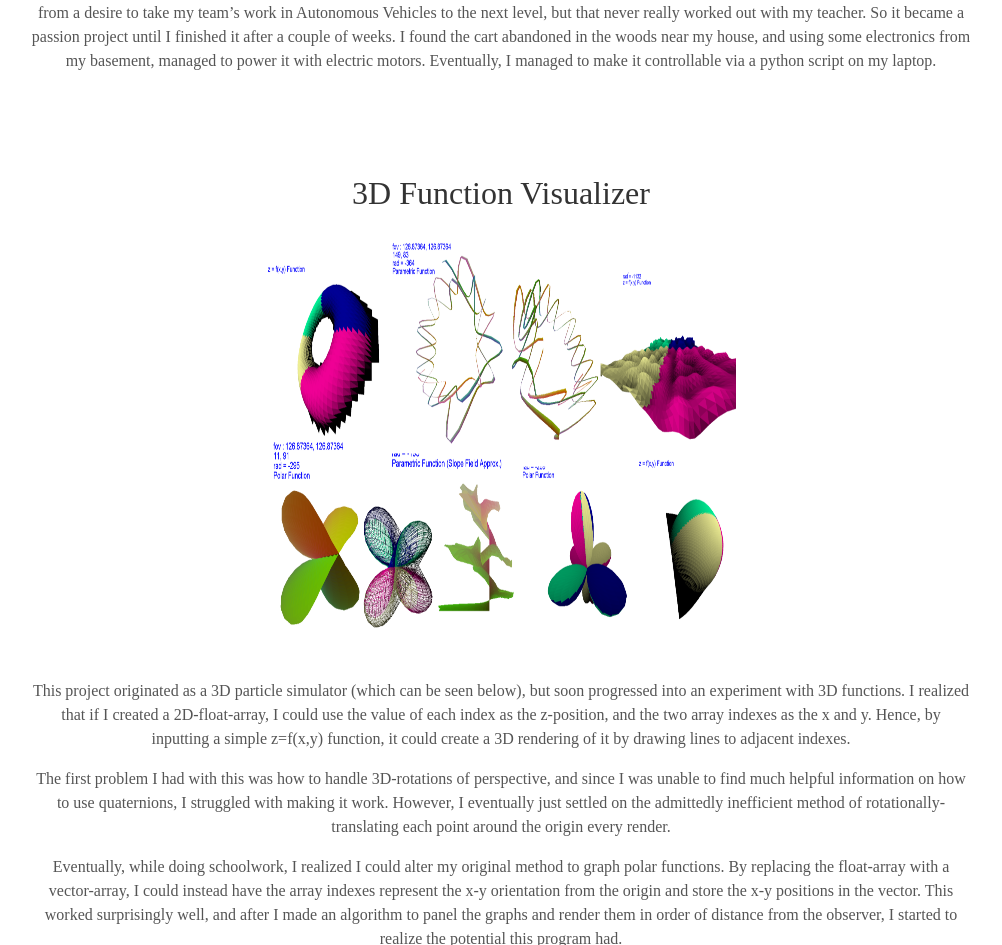
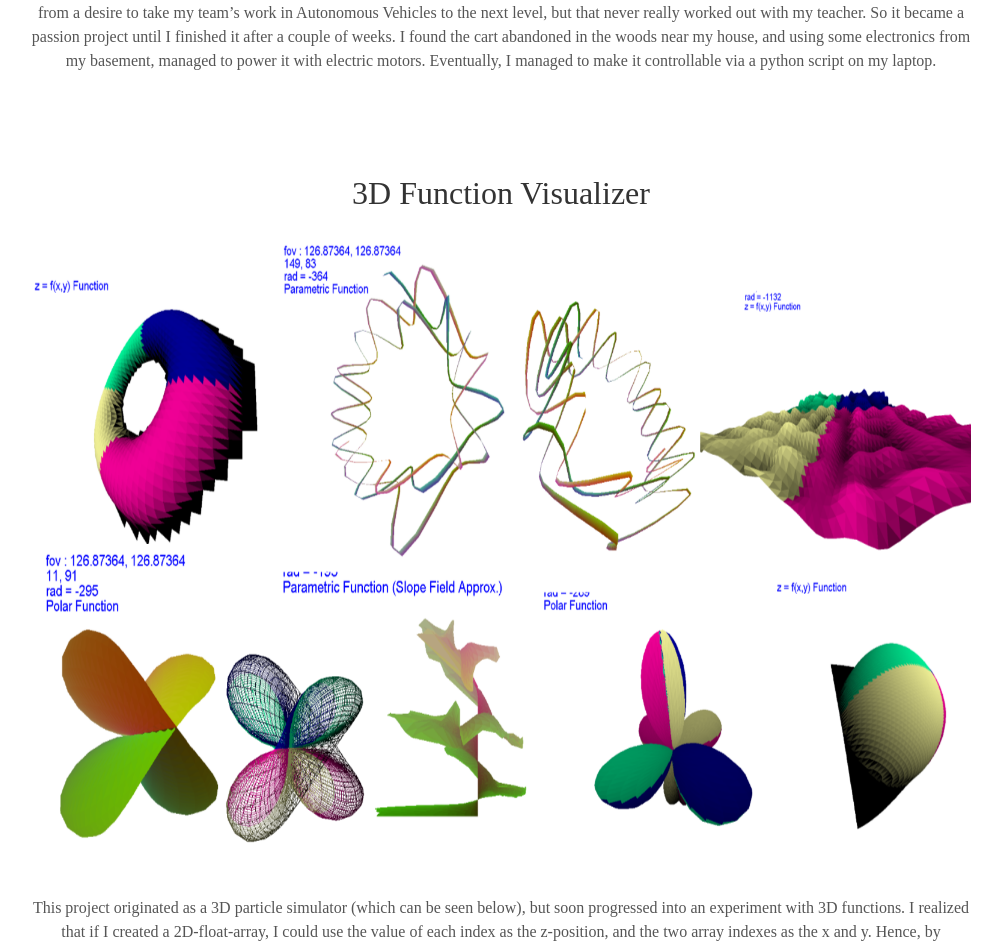
Before and after one commit to mikedillender/mikedillender.github.io, a Jekyll site: the page built from index.html, in a window 1280 px wide. Shown: the part 5128-6073 px from the top of the page, without its empty margins (139-1141 px from the left). Built offline with Jekyll 4.4.1, drawn with Linux system fonts in a browser that asks for light colours; some web fonts are replaced.

Commit message:
rearranged fxvis image 3

```diff
--- a/_includes/about.html
+++ b/_includes/about.html
@@ -61,7 +61,7 @@
       <h2>3D Function Visualizer</h2>
       <!--img src="/assets/imgs/fxvis.PNG" alt="s1" style="width:600px;height:600px;">-->
       <!--img src="/assets/imgs/fxvis1.PNG" alt="s1" style="width:1564px;height:768px;"-->
-      <img src="/assets/imgs/fxvis1.PNG" alt="s1" style="width:50%;height:50%;">
+      <img src="/assets/imgs/fxvis1.PNG" alt="s1" style="width:100%;height:60%;">
       <p>This project originated as a 3D particle simulator (which can be seen below), but soon progressed into an experiment with 3D functions. I realized that if I created a 2D-float-array, I could use the value of each index as the z-position, and the two array indexes as the x and y. Hence, by inputting a simple z=f(x,y) function, it could create a 3D rendering of it by drawing lines to adjacent indexes.</p>
       <p>The first problem I had with this was how to handle 3D-rotations of perspective, and since I was unable to find much helpful information on how to use quaternions, I struggled with making it work.  However, I eventually just settled on the admittedly inefficient method of rotationally-translating each point around the origin every render.</p>
       <p>Eventually, while doing schoolwork, I realized I could alter my original method to graph polar functions. By replacing the float-array with a vector-array, I could instead have the array indexes represent the x-y orientation from the origin and store the x-y positions in the vector.  This worked surprisingly well, and after I made an algorithm to panel the graphs and render them in order of distance from the observer, I started to realize the potential this program had.</p>
```
